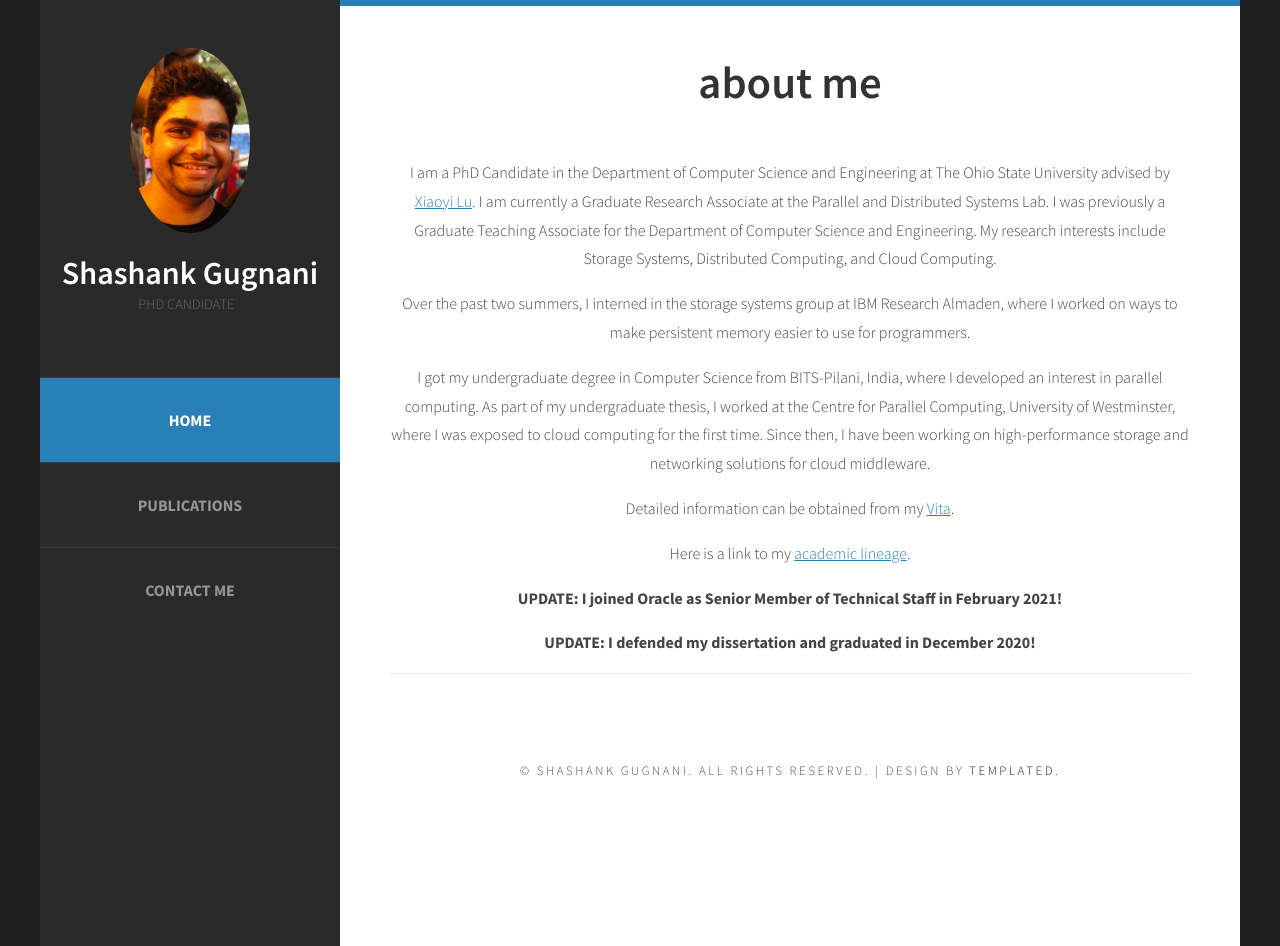
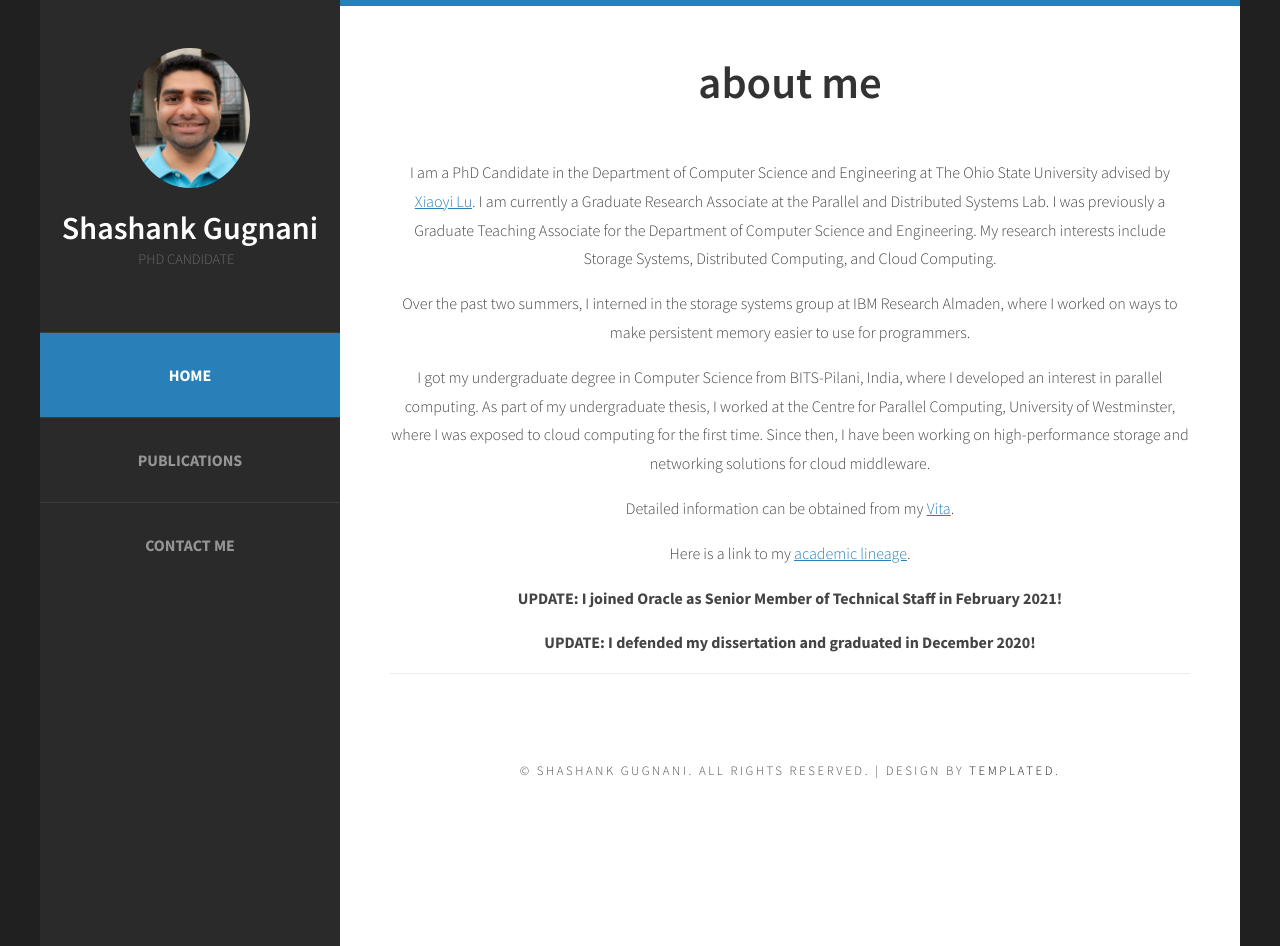
Before and after one commit to shashankgugnani/shashankgugnani.github.io, a plain HTML site: page index.html in a window 1280 px wide. Drawn offline with Linux system fonts and the light colour scheme.

Commit message:
update picture

```diff
--- a/index.html
+++ b/index.html
@@ -27,7 +27,7 @@ Released   : 20130902
 <div id="page" class="container">
 	<div id="header">
 		<div id="logo">
-			<img src="images/shashank.jpg" alt="" width="40%"/>
+			<img src="images/shashank.png" alt="" width="40%"/>
 			<h1><a href="#">Shashank Gugnani</a></h1>
 			<span>PhD Candidate</span>
 		</div>
```
Also changed, not shown: images/shashank.png (added).
